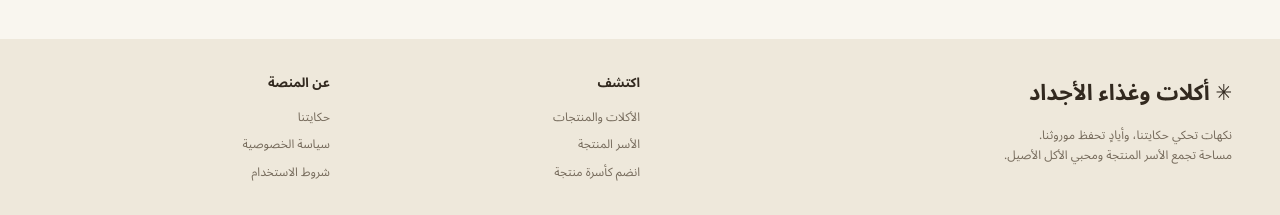
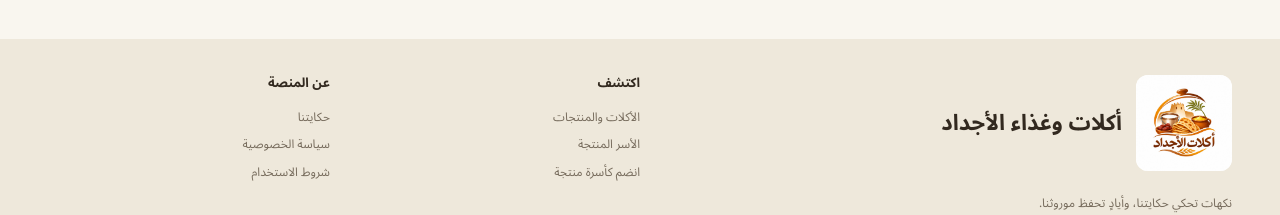
Before and after one commit to alaoufi/aser, a Next.js app: page / in a window 1280 px wide. Shown: the part 2532-2747 px from the top of the page. Built offline with nearby package versions, Linux system fonts and the light colour scheme; no server answers; the database is empty.

Commit message:
feat: adopt owner-supplied current Jdatna logo

```diff
--- a/src/app/globals.css
+++ b/src/app/globals.css
@@ -2003,3 +2003,57 @@ label:has(> select) {
 .filter-bar label:has(> select) select {
   margin-top: 0;
 }
+
+.brand-logo,
+.footer-logo {
+  flex-shrink: 0;
+  object-fit: contain;
+  background: #fff;
+  border-radius: 12px;
+}
+.brand-logo {
+  width: 80px;
+  height: 80px;
+}
+.footer-brand {
+  display: inline-flex;
+  align-items: center;
+  gap: 14px;
+  line-height: 1.5;
+}
+.footer-logo {
+  width: 96px;
+  height: 96px;
+}
+@media (max-width: 850px) {
+  .brand-logo {
+    width: 64px;
+    height: 64px;
+  }
+  .brand {
+    min-width: 0;
+    white-space: normal;
+    gap: 8px;
+  }
+}
+@media (max-width: 600px) {
+  .footer-logo {
+    width: 76px;
+    height: 76px;
+  }
+  .footer-brand {
+    gap: 10px;
+  }
+}
+@media (max-width: 380px) {
+  .brand-logo {
+    width: 56px;
+    height: 56px;
+  }
+  .brand {
+    font-size: 12px;
+  }
+  .brand small {
+    display: none;
+  }
+}
--- a/src/app/layout.tsx
+++ b/src/app/layout.tsx
@@ -12,6 +12,7 @@ export const metadata: Metadata = {
   description:
     "اكتشف الأكلات التراثية والمنتجات الغذائية من الأسر المنتجة السعودية، وتواصل مع الأسرة مباشرة.",
   applicationName: "أكلات وغذاء الأجداد",
+  icons: { icon: { url: "/brand/jdatna-logo.jpeg", type: "image/jpeg" } },
 };
 export default function RootLayout({
   children,
@@ -29,9 +30,13 @@ export default function RootLayout({
         </div>
         <header className="site-header">
           <Link href="/" className="brand">
-            <span className="brand-mark" aria-hidden="true">
-              ✳
-            </span>
+            <img
+              className="brand-logo"
+              src="/brand/jdatna-logo.jpeg"
+              alt=""
+              width={80}
+              height={80}
+            />
             <span>
               أكلات وغذاء الأجداد<small>أصالة تُصنع بحب</small>
             </span>
@@ -57,7 +62,15 @@ export default function RootLayout({
           <div className="footer-top">
             <div>
               <Link className="footer-brand" href="/">
-                ✳ أكلات وغذاء الأجداد
+                <img
+                  className="footer-logo"
+                  src="/brand/jdatna-logo.jpeg"
+                  alt=""
+                  width={96}
+                  height={96}
+                  loading="lazy"
+                />
+                <span>أكلات وغذاء الأجداد</span>
               </Link>
               <p>
                 نكهات تحكي حكايتنا، وأيادٍ تحفظ موروثنا.
```
Also changed, not shown: public/brand/jdatna-logo.jpeg (added), 3 other files (tests, documents, lock files or other folders).
